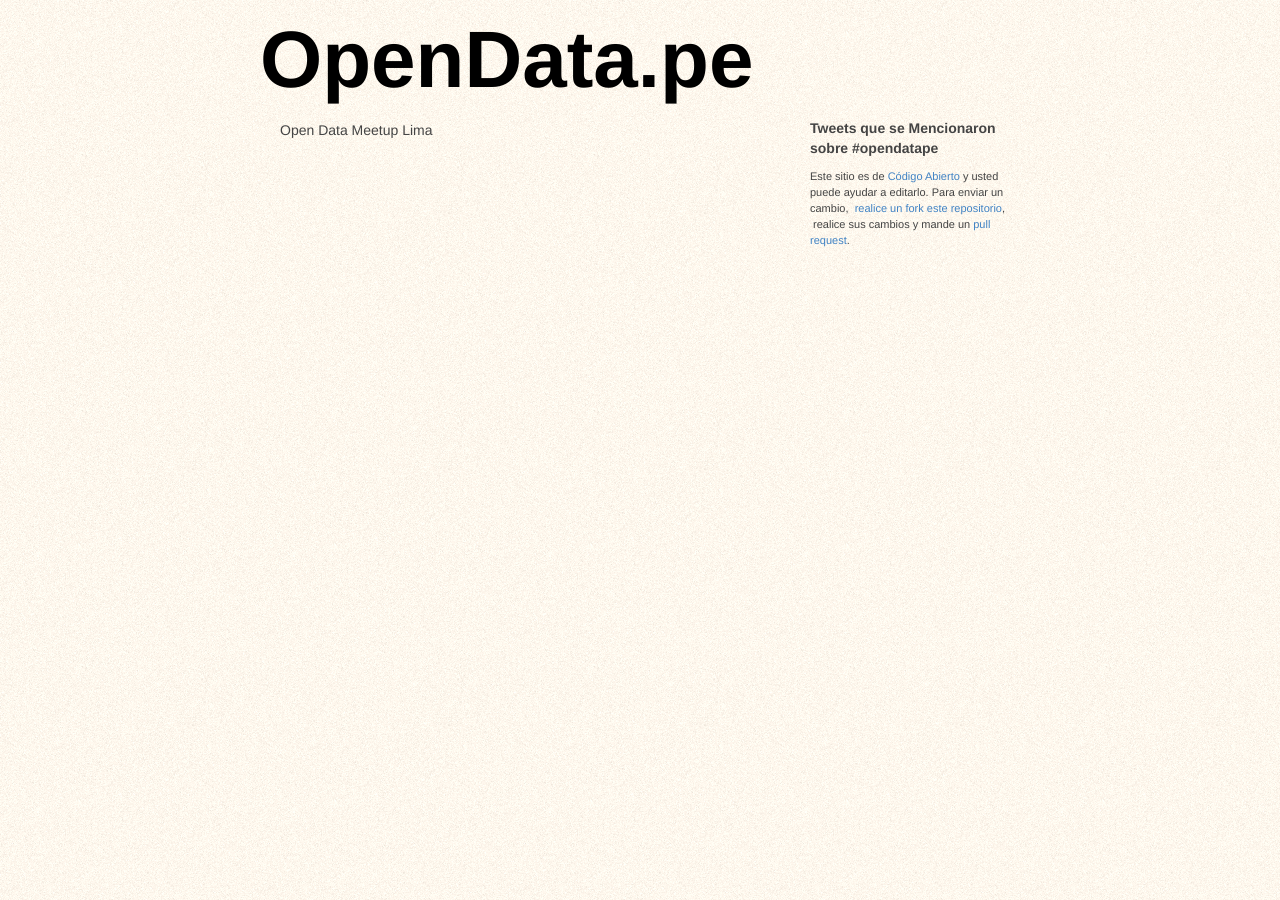
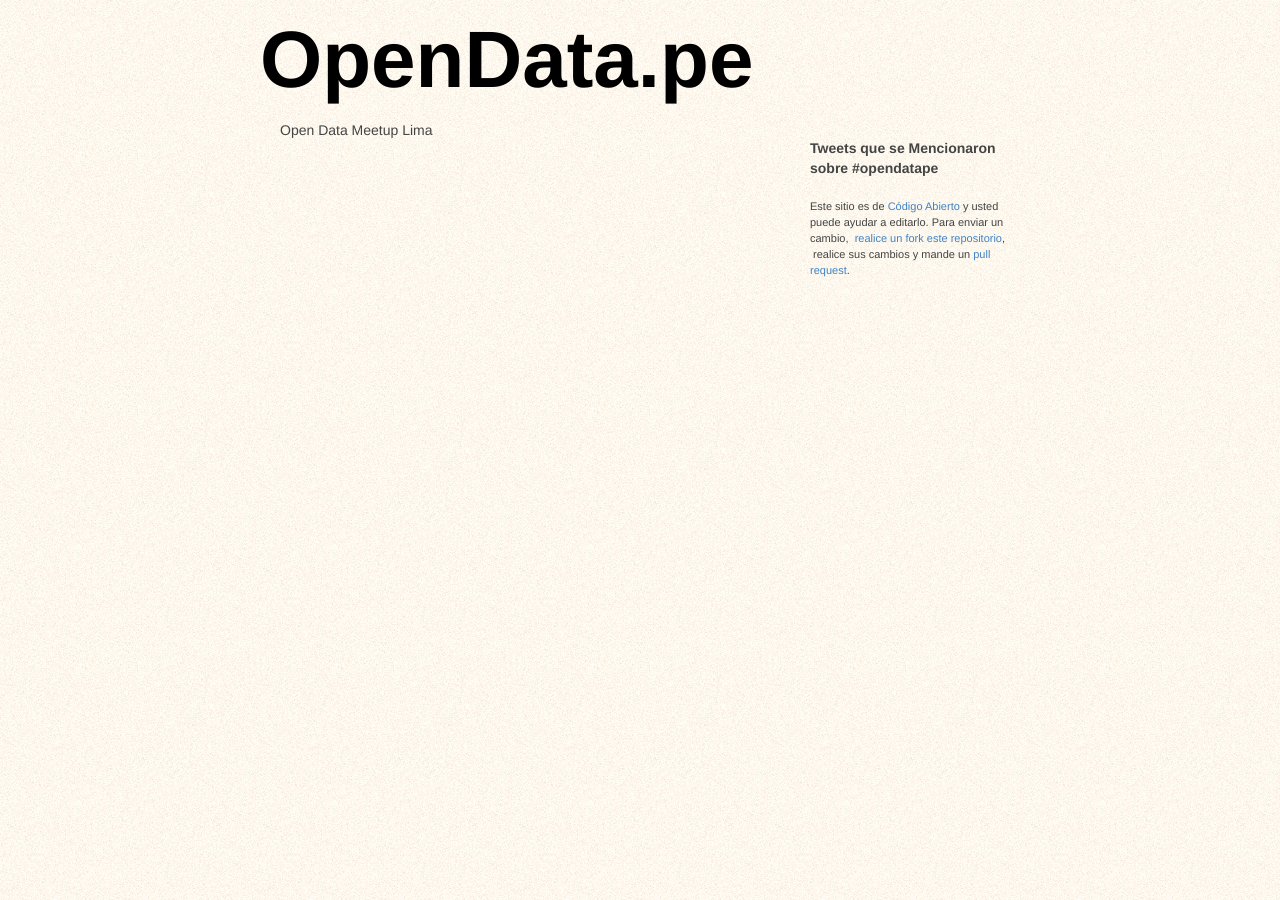
Before and after one commit to ianshward/opendata.pe, a Jekyll site: the page built from events/_posts/2011-08-23-August-meetup .md, in a window 1280 px wide. Built offline with Jekyll 4.4.1, drawn with Linux system fonts in a browser that asks for light colours; some web fonts are replaced.

Commit message:
fix typo and tweet block space

```diff
--- a/site.css
+++ b/site.css
@@ -57,8 +57,9 @@ header .logo {
 
 .followers,
 .follower-project,
-.tweets,
 .editing { margin-bottom:10px; }
+
+.tweets { margin: 20px 0 }
 
 .prose h1,
 .prose h2 {
```
Also changed, not shown: events/_posts/2012-02-21-february-meetup.md (+1 -1 lines).
